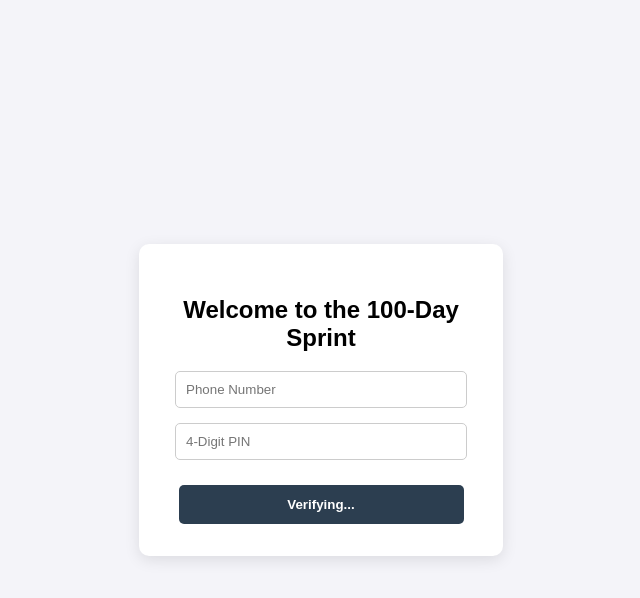
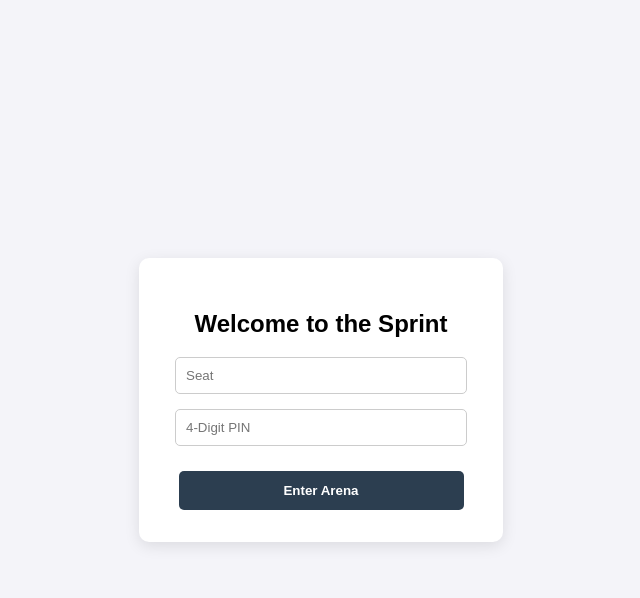
Before and after one commit to omlovingmessi10-design/guiding_board1, a website: page index.html in a window 1280 px wide. Both pictures are taken after a click on the button "Enter Arena". Shown: the whole page, without its empty margins (319-959 px from the left). Drawn offline with Linux system fonts and the light colour scheme; no server answers.

Commit message:
Update index.html

```diff
--- a/index.html
+++ b/index.html
@@ -46,8 +46,8 @@
 </head>
 <body>
     <div id="login-box">
-        <h2>Welcome to the 100-Day Sprint</h2>
-        <input type="tel" id="phone" placeholder="Phone Number" required>
+        <h2>Welcome to the Sprint</h2>
+        <input type="tel" id="phone" placeholder="Seat" required>
         <input type="password" id="pin" placeholder="4-Digit PIN" maxlength="4" required>
         <button onclick="login()">Enter Arena</button>
         <p id="error-message" style="color: red; display: none; margin-top: 15px;">Invalid Phone or PIN</p>
@@ -55,7 +55,7 @@
 
     <script>
         async function login() {
-            const phone = document.getElementById('phone').value;
+            const phone = document.getElementById('seat').value;
             const pin = document.getElementById('pin').value;
             const btn = document.querySelector('button');
 
@@ -64,7 +64,7 @@
 
             const response = await fetch('/.netlify/functions/auth', {
                 method: 'POST',
-                body: JSON.stringify({ phone, pin })
+                body: JSON.stringify({ seat, pin })
             });
 
             const data = await response.json();
```
